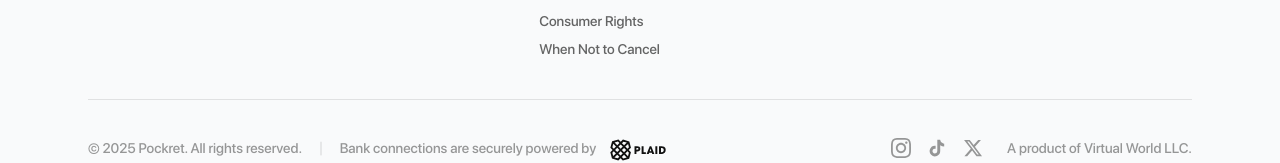
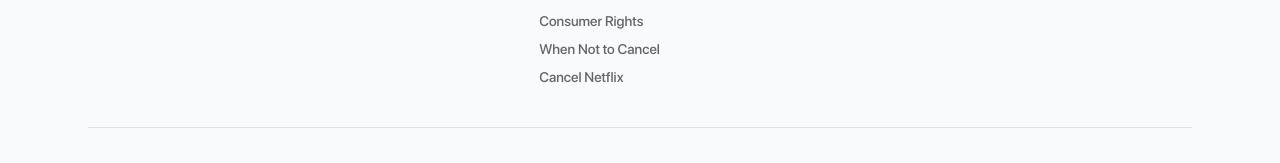
Before and after one commit to parallelventures/pockret, a Next.js app: page / in a window 1280 px wide. Shown: the part 3299-3462 px from the top of the page. Built offline with nearby package versions, Linux system fonts and the light colour scheme; no server answers.

Commit message:
Add Cancel Netflix link to footer Resources section

```diff
--- a/src/components/footer.tsx
+++ b/src/components/footer.tsx
@@ -78,6 +78,9 @@ export function Footer() {
                         </Link>
                         <Link href="/when-not-to-cancel" className="text-black/60 hover:text-black transition-colors text-sm">
                             When Not to Cancel
+                        </Link>
+                        <Link href="/guides/netflix" className="text-black/60 hover:text-black transition-colors text-sm">
+                            Cancel Netflix
                         </Link>
                     </div>
 
```
